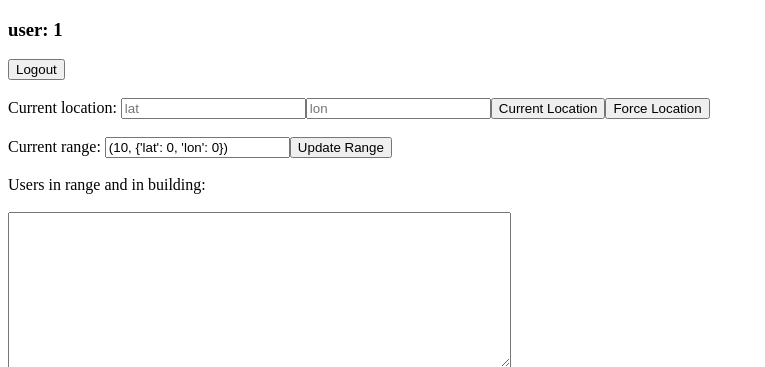
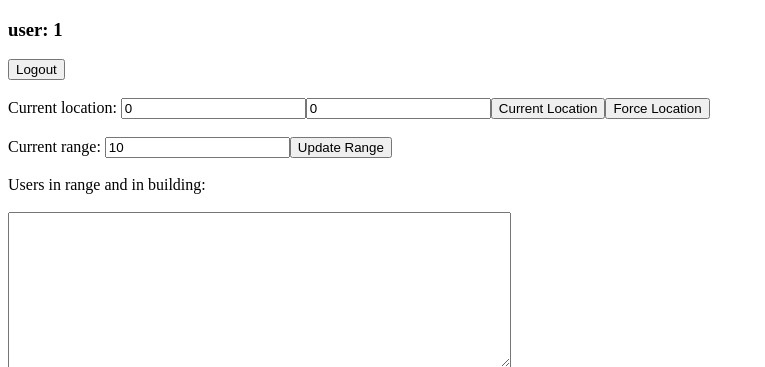
Before and after one commit to Einscrew/ASint, a Flask app: page /testing/1 in a window 1280 px wide. Shown: the top 367 px of the page, without its empty margins (0-765 px from the left). Run offline with Flask 2, Linux system fonts and the light colour scheme; data that the repository does not hold is empty; some libraries are stand-ins or nearby versions.

Commit message:
bug fixed

```diff
--- a/ProjectCloud/main.py
+++ b/ProjectCloud/main.py
@@ -287,8 +287,8 @@ def hello_world():
 @app.route('/testing/<string:istID>')
 def testing(istID):
 	session['username'] = istID
-	currRange = db.insertUser(session.get('username'), {'lat':0,'lon':0}, 10)
-	return render_template("webApp.html", istID=session.get('username'), range=currRange)
+	currRange, loc = db.insertUser(session.get('username'), {'lat':0,'lon':0}, 10)
+	return render_template("webApp.html", istID=session.get('username'), range=currRange, lat=loc.get('lat'), lon=loc.get('lon'))
 
 
 @app.route('/logout', methods = ['POST','GET'])
--- a/ProjectCloud/templates/webApp.html
+++ b/ProjectCloud/templates/webApp.html
@@ -134,7 +134,7 @@
     function updateLoc() {
 
         posFixed = 1
-        if($('#lat').val() != null && $('#lon').val() != null){
+        if($('#lat').val() != '' && $('#lon').val() != ''){
             lat = parseFloat($('#lat').val())
             lon = parseFloat($('#lon').val())
             pos = {'lat': lat, 'lon': lon}
```
